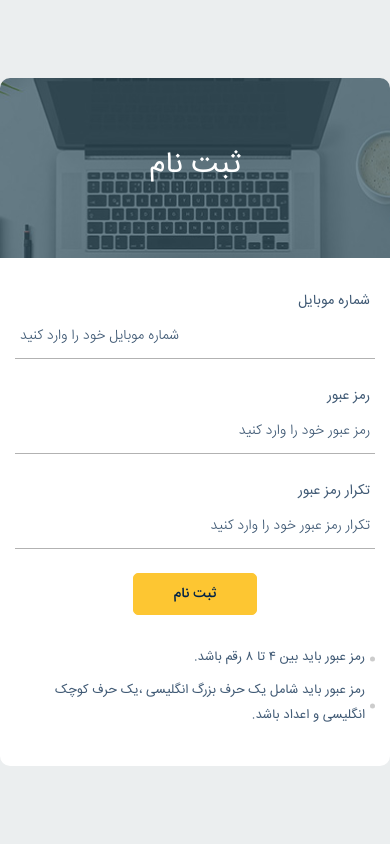
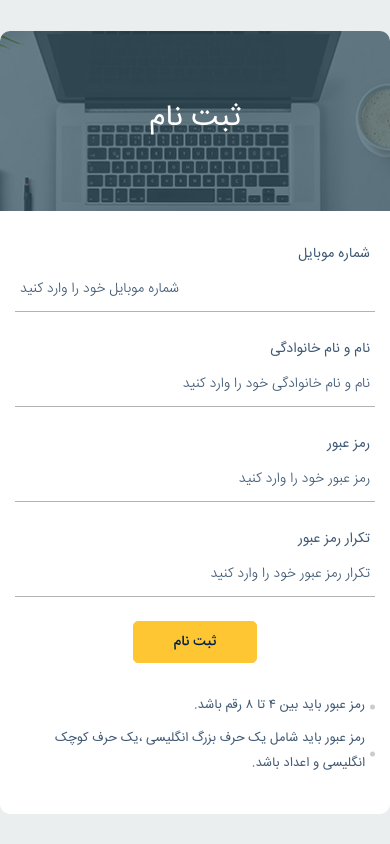
Before and after one commit to s4li/mahar, a Python web app: template template/signup.html in a window 390 px wide. Run offline with Jinja, Linux system fonts and the light colour scheme; the template is opened without the code that fills it, so the values that code supplies are empty.

Commit message:
name input add to signup

```diff
--- a/static/css/login.css
+++ b/static/css/login.css
@@ -338,7 +338,7 @@
 .label-input100 {
     font-size: 14px;
     color: #405a75;
-    line-height: 1.2;
+    line-height: 1.4;
     text-align: right;
     position: absolute;
     top: 14px;
@@ -497,6 +497,9 @@
     .login100-form {
         padding: 43px 15px 57px 117px;
     }
+    .label-input100 br {
+        display: none;
+    }
 }
 
 @media (max-width: 480px) {
--- a/template/signup.html
+++ b/template/signup.html
@@ -25,12 +25,17 @@
                 </div>
 
                 <form class="login100-form validate-form">
+
                     <div class="wrap-input100 validate-input mb-4 animate-box" data-animate-effect="fadeIn" data-validate="شماره موبایل مورد نیاز است">
                         <span class="label-input100">شماره موبایل</span>
                         <input class="input100" type="tel" name="mobile" pattern="[0-9]*" inputmode="numeric" minlength="11" maxlength="11" placeholder="شماره موبایل خود را وارد کنید" required>
                         <span class="focus-input100"></span>
                     </div>
-
+                    <div class="wrap-input100 validate-input mb-4 animate-box" data-animate-effect="fadeIn" data-validate="نام و نام خانوادگی مورد نیاز است">
+                        <span class="label-input100">نام و<br> نام خانوادگی</span>
+                        <input class="input100" type="text" name="name" placeholder="نام و نام خانوادگی خود را وارد کنید" required>
+                        <span class="focus-input100"></span>
+                    </div>
                     <div class="wrap-input100 validate-input mb-4 animate-box" data-animate-effect="fadeIn" data-validate="رمز عبور مورد نیاز است">
                         <span class="label-input100">رمز عبور</span>
                         <input class="input100" type="password" name="pass" placeholder="رمز عبور خود را وارد کنید" required>
```
